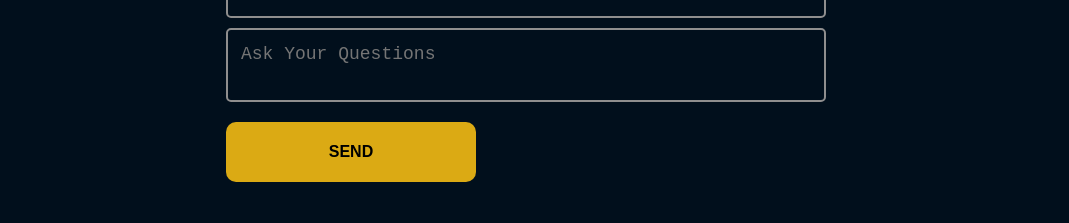
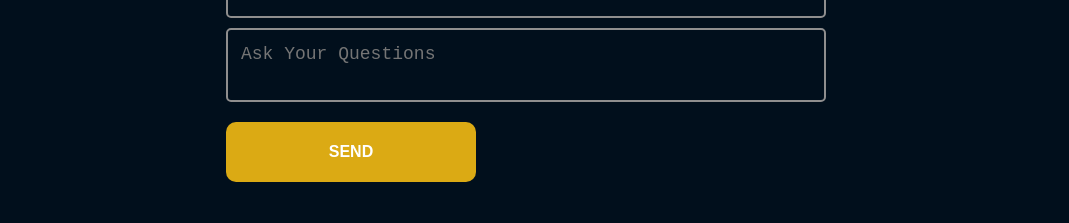
Before and after one commit to WebLuxe/designs, a plain HTML site: page index.html in a window 1280 px wide. Shown: the part 3042-3265 px from the top of the page, without its empty margins (114-1183 px from the left). Drawn offline with Linux system fonts and the light colour scheme; files whose address does not match are found by name.

Commit message:
style.css

```diff
--- a/style.css
+++ b/style.css
@@ -265,15 +265,17 @@ h3 {
 .testimonial-content p {
   padding-top: 17px;
 }
-.testimonial-content button,
+.testimonial-content a,
 .submit,
 .q-btn {
+  text-decoration: none;
   padding: 10px;
   margin-top: 20px;
   width: 250px;
   text-transform: uppercase;
   cursor: pointer;
   font-size: 16px;
+  color: white;
   height: 60px;
   border-radius: 10px;
   background: #dbaa14;
```
